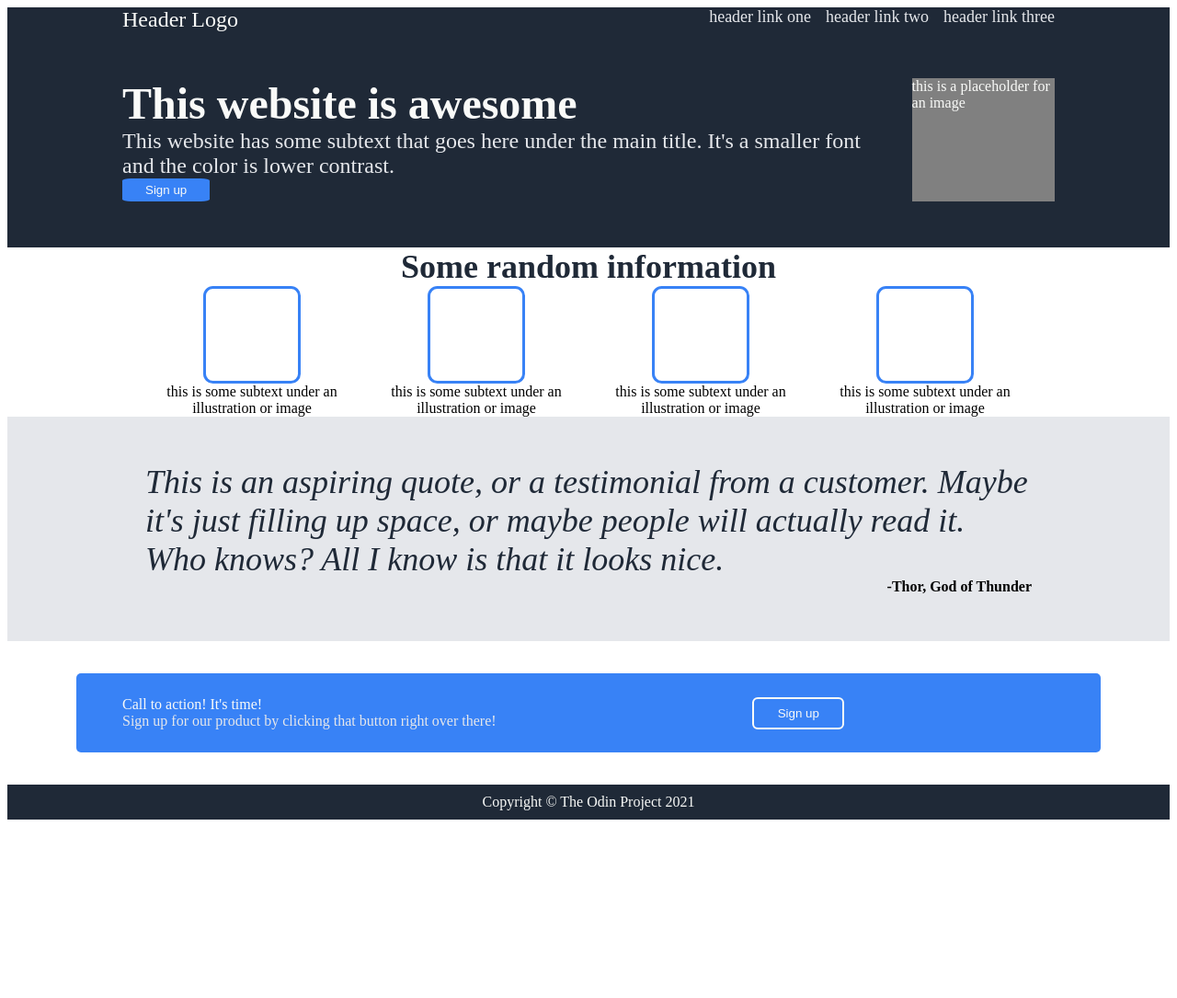
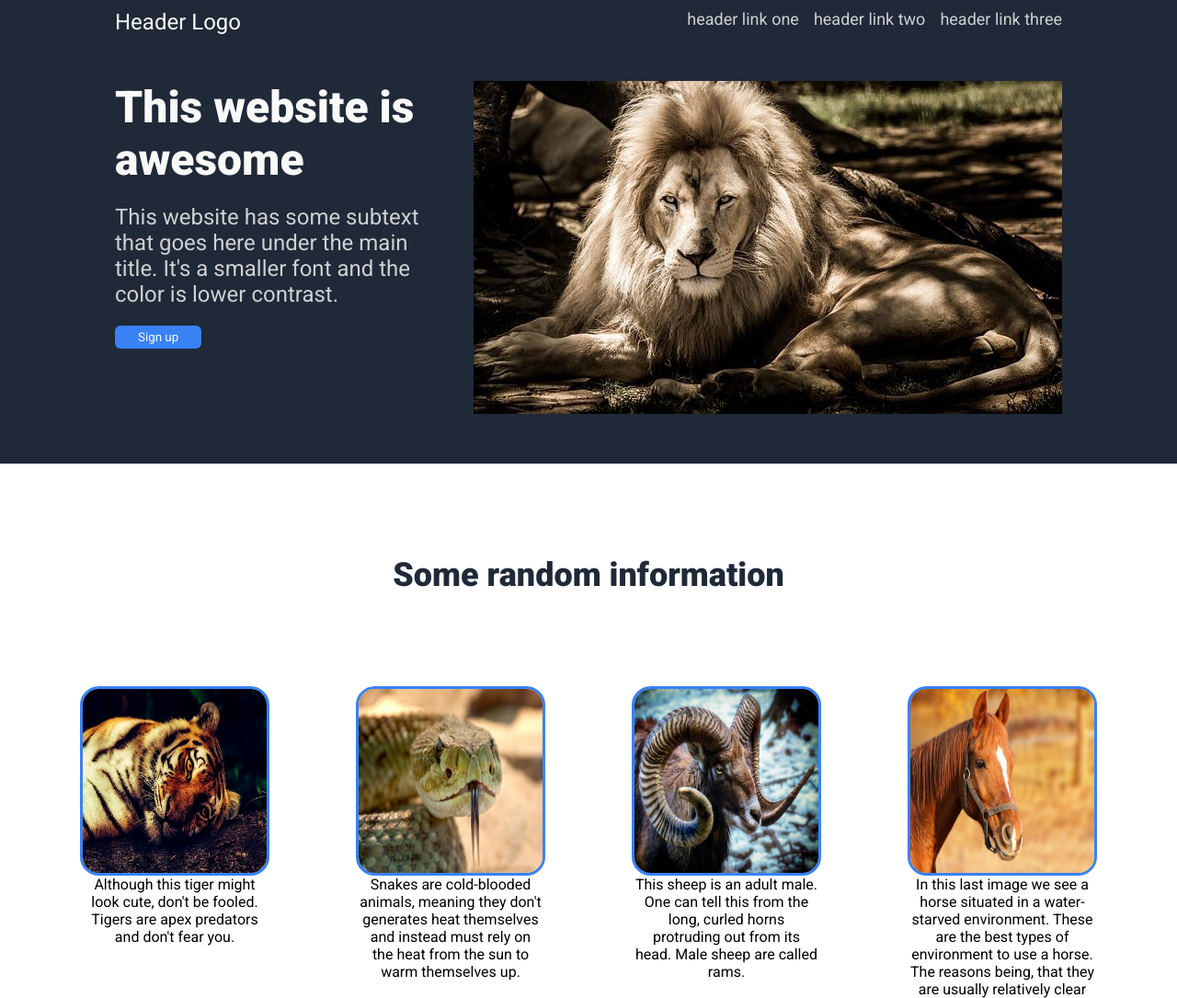
Before and after one commit to LoganKloft/landing-page, a plain HTML site: page index.html in a window 1280 px wide. Shown: the top 1085 px of the page at 92% size. Before the commit the page ends 899 px from the top, so only its background shows below. Drawn offline with Linux system fonts and the light colour scheme.

Commit message:
Finish styling index.html

```diff
--- a/index.html
+++ b/index.html
@@ -1,10 +1,14 @@
 <!DOCTYPE html>
 <html lang="en">
-    <header>
+    <head>
         <title>Landing Page</title>
         <meta charset="utf-8">
         <link rel="stylesheet" href="style.css">
-    </header>
+
+        <link rel="preconnect" href="https://fonts.googleapis.com">
+        <link rel="preconnect" href="https://fonts.gstatic.com" crossorigin>
+        <link href="https://fonts.googleapis.com/css2?family=Roboto:ital,wght@0,400;0,900;1,100&display=swap" rel="stylesheet">
+    </head>
     <body>
         <div class="header">
             <div class="logo">Header Logo</div>
@@ -21,27 +25,27 @@
                 <button class="section-one-signup">Sign up</button>
             </div>
             <div class="section-one-right">
-                <div class="section-one-img">this is a placeholder for an image</div>
+                <img src="lion.jpg" class="section-one-img">
             </div>
         </div>
         <div class="section-two">
             <p class="section-two-info">Some random information</p>
             <div class="section-two-container">
                 <div class="img-text-container">
-                    <div class="section-two-img"></div>
-                    <p class="section-two-text">this is some subtext under an illustration or image</p>
+                    <img src="tiger.jpg" class="section-two-img">
+                    <p class="section-two-text">Although this tiger might look cute, don't be fooled. Tigers are apex predators and don't fear you.</p>
                 </div>
                 <div class="img-text-container">
-                    <div class="section-two-img"></div>
-                    <p class="section-two-text">this is some subtext under an illustration or image</p>
+                    <img src="snake.jpg" class="section-two-img">
+                    <p class="section-two-text">Snakes are cold-blooded animals, meaning they don't generates heat themselves and instead must rely on the heat from the sun to warm themselves up.</p>
                 </div>
                 <div class="img-text-container">
-                    <div class="section-two-img"></div>
-                    <p class="section-two-text">this is some subtext under an illustration or image</p>
+                    <img src="ram.jpg" class="section-two-img">
+                    <p class="section-two-text">This sheep is an adult male. One can tell this from the long, curled horns protruding out from its head. Male sheep are called rams.</p>
                 </div>
                 <div class="img-text-container">
-                    <div class="section-two-img"></div>
-                    <p class="section-two-text">this is some subtext under an illustration or image</p>
+                    <img src="horse.jpg" class="section-two-img">
+                    <p class="section-two-text">In this last image we see a horse situated in a water-starved environment. These are the best types of environment to use a horse. The reasons being, that they are usually relatively clear and or flat and the horse can travel much farther than you can under the hot sun.</p>
                 </div>
             </div>
         </div>
--- a/style.css
+++ b/style.css
@@ -1,32 +1,28 @@
-body {
+* {
+    margin: 0px;
     padding: 0px;
+    font-family: 'Roboto', sans-serif;
 }
 
-p {
-    margin: 0px;
-}
-
-h1 {
-    margin: 0px;
+a {
+    text-decoration: none;
 }
 
 /* header styling */
 
 ul {
     list-style-type: none;
-    margin: 0px;
-    padding: 0px;
     display: flex;
     gap: 16px;
 }
 
 li {
-    color: #E5E7EB;
+    color: #cfd0d3;
     font-size: 18px;
 }
 
 .header {
-    padding: 0px 125px;
+    padding: 10px 125px 0px;
     display: flex;
     justify-content: space-between;
     background-color: #1F2937;
@@ -53,8 +49,14 @@ li {
     color: #F9FAF8;
 }
 
+.section-one-left {
+    display: flex;
+    flex-direction: column;
+    gap: 20px;
+}
+
 .title-subtext {
-    color: #E5E7EB;
+    color: #cfd0d3;
     font-size: 24px;
 }
 
@@ -63,7 +65,6 @@ li {
 }
 
 .section-one-right {
-    background-color: gray;
     margin-left: 50px;
 }
 
@@ -71,8 +72,9 @@ li {
     background-color: #3882F6;
     padding: 5px 25px;
     color: #F9FAF8;
-    border-radius: 10%;
+    border-radius: 6px;
     border: none;
+    align-self: flex-start;
 }
 
 /* section-two styling */
@@ -82,26 +84,29 @@ li {
     font-size: 36px;
     font-weight: bolder;
     text-align: center;
+    padding: 100px 0;
 }
 
 .section-two-container {
     display: flex;
     justify-content: center;
-    gap: 12px;
-    padding: 0 150px;
+    align-items: baseline;
+    gap: 100px;
+    padding-bottom: 150px;
 }
 
 .img-text-container {
     display: flex;
     flex-direction: column;
     align-items: center;
+    width: 200px;
 }
 
 .section-two-img {
     border: 3px solid #3882F6;
     border-radius: 10%;
-    width: 100px;
-    height: 100px;
+    width: 200px;
+    height: 200px;
 }
 
 .section-two-text {
@@ -112,7 +117,7 @@ li {
 
 .section-three {
     background-color: #E5E7EB;
-    padding: 50px 150px;
+    padding: 100px 20%;
 }
 
 .quote {
@@ -129,7 +134,7 @@ li {
 /* section-four styling */
 
 .section-four {
-    padding: 35px 75px;
+    padding: 100px 75px;
 }
 
 .block {
@@ -144,8 +149,6 @@ li {
     color: #F9FAF8;
     border-radius: 6px;
     border: 2px solid #F9FAF8;
-    width: 100px;
-    height: 35px;
 }
 
 .section-four-left {
@@ -171,7 +174,7 @@ li {
 
 .footer {
     background-color: #1F2937;
-    padding: 10px;
+    padding: 30px 0px;
 }
 
 .footer-text {
```
Also changed, not shown: horse.jpg (added), lion.jpg (added), ram.jpg (added), snake.jpg (added), tiger.jpg (added), 1 other file.
